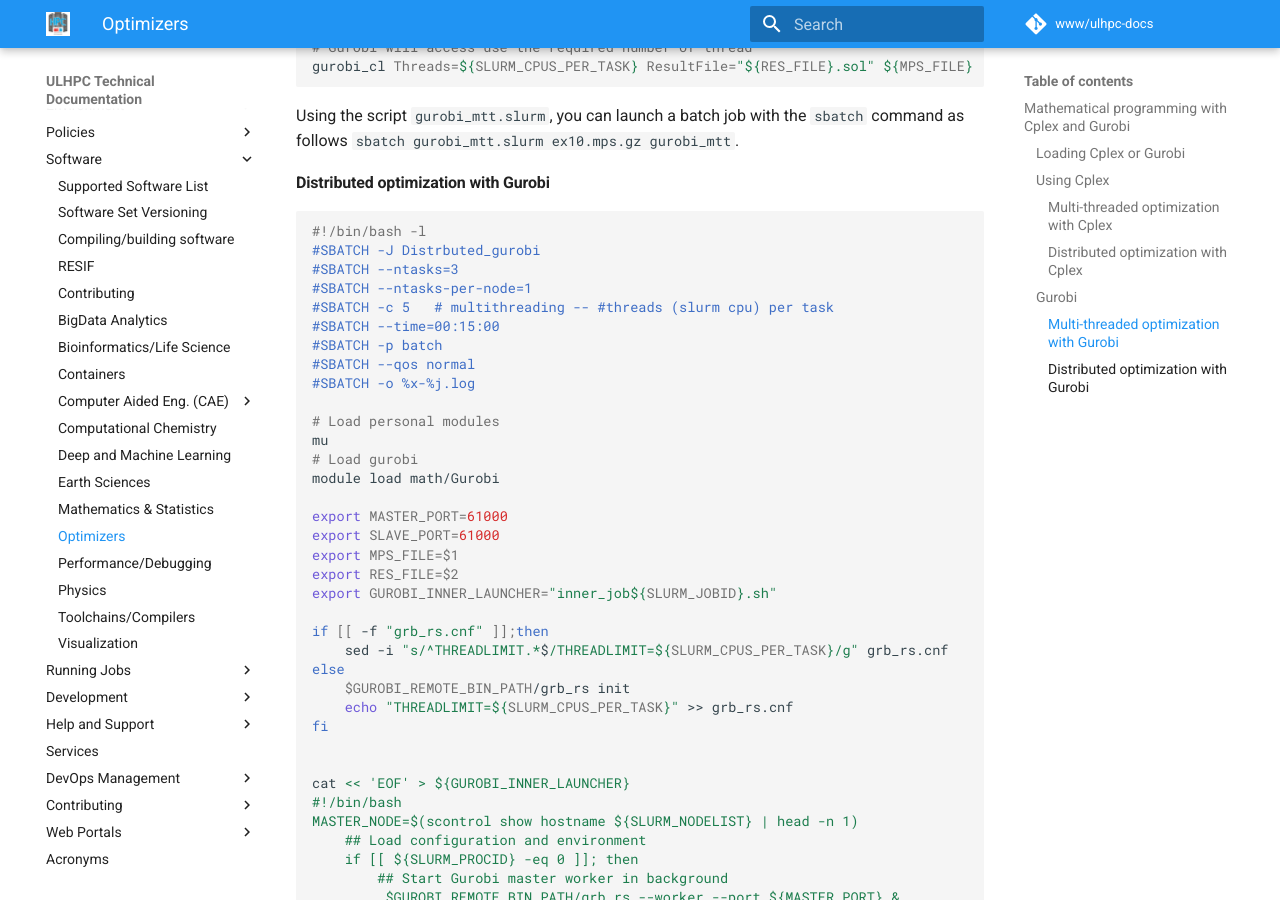
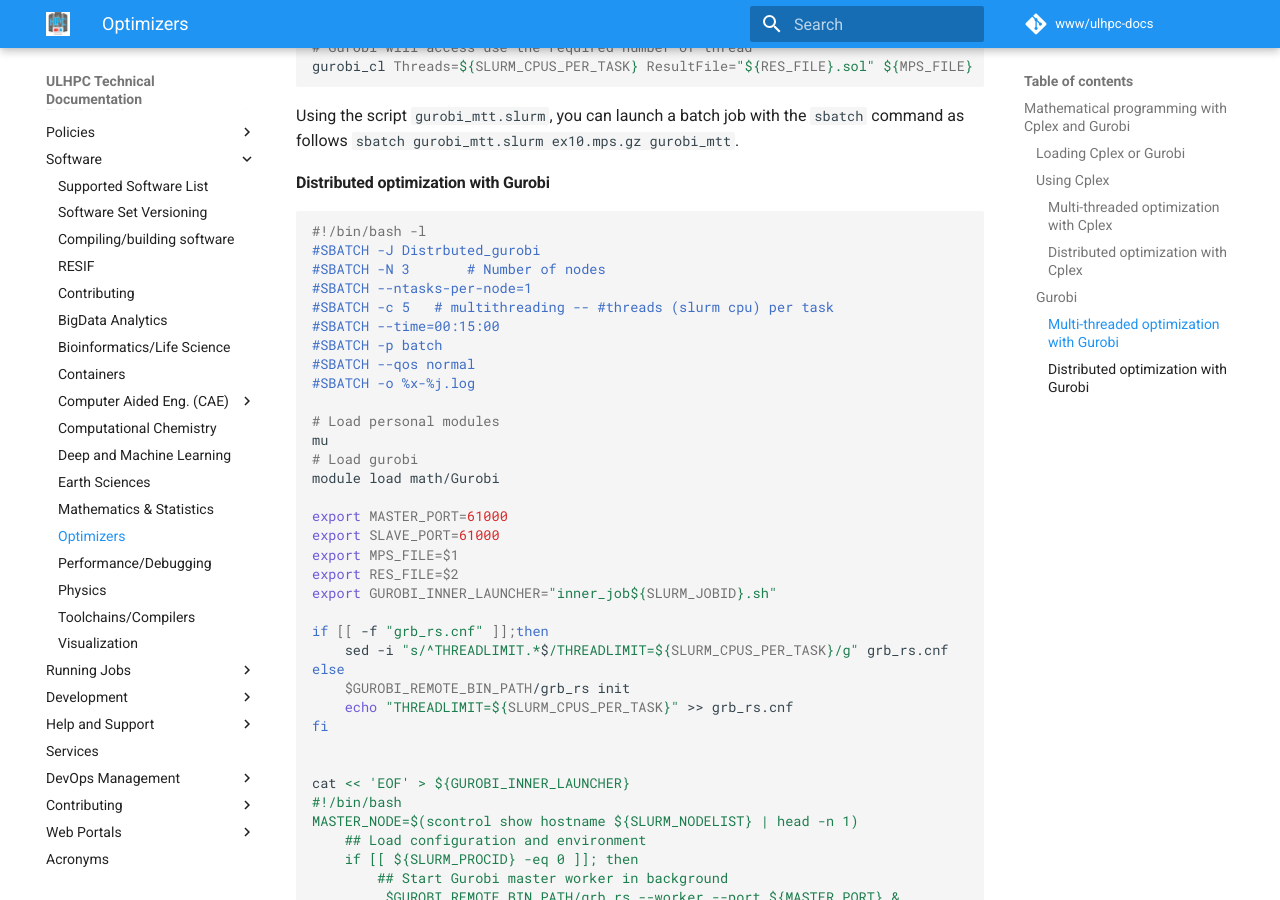
Before and after one commit to ULHPC/ulhpc-docs, an MkDocs documentation site: the page built from docs/software/optim/index.md, in a window 1280 px wide and 900 px high, scrolled down 3557 px. Built offline with MkDocs 1.6.1 and Material for MkDocs 9.7.7, drawn with Linux system fonts in a browser that asks for light colours.

Commit message:
Apply 1 suggestion(s) to 1 file(s)

````diff
--- a/docs/software/optim/index.md
+++ b/docs/software/optim/index.md
@@ -167,7 +167,7 @@ Using the script ```gurobi_mtt.slurm ```, you can launch a batch job with the ``
 ```slurm
 #!/bin/bash -l
 #SBATCH -J Distrbuted_gurobi
-#SBATCH --ntasks=3
+#SBATCH -N 3       # Number of nodes
 #SBATCH --ntasks-per-node=1
 #SBATCH -c 5   # multithreading -- #threads (slurm cpu) per task
 #SBATCH --time=00:15:00
````
